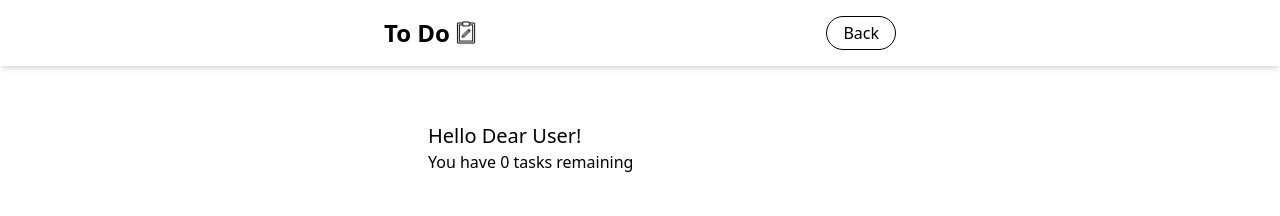
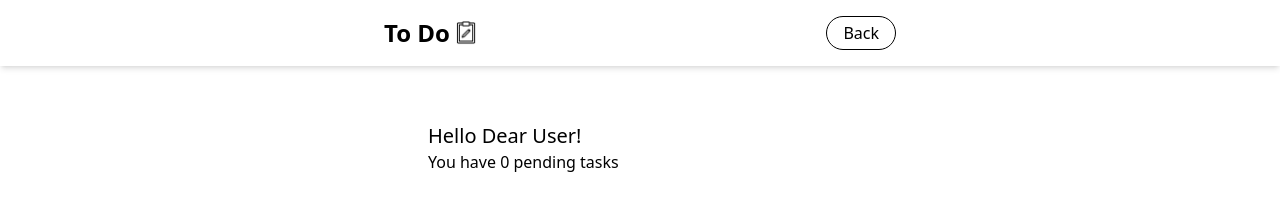
Before and after one commit to Joesef127/todo, a React (Create React App) app: page /home in a window 1280 px wide. Shown: the top 216 px of the page. Built offline with nearby package versions, Linux system fonts and the light colour scheme.

Commit message:
chore: changed tasks remaining to pending tasks

```diff
--- a/src/pages/Home.tsx
+++ b/src/pages/Home.tsx
@@ -76,7 +76,7 @@ export default function Home({ username }: { username: string }) {
           <div className="py-10">
             <h1 className="font-medium font-sans text-xl">Hello {username || 'Dear User'}!</h1>
             <p className="font-normal text-base">
-              You have {tasks.length} tasks remaining
+              You have {tasks.length} pending tasks
             </p>
           </div>
           <div className="flex gap-2 flex-wrap ">
```
